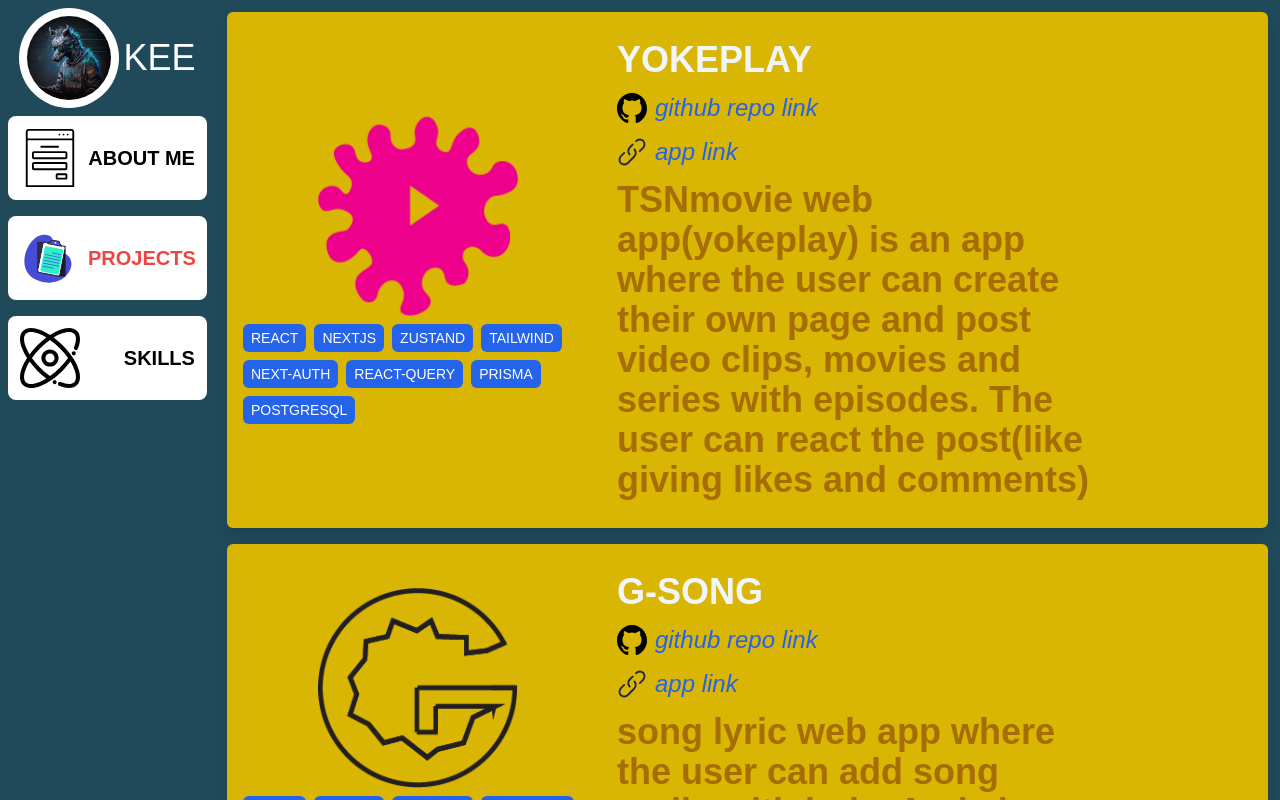
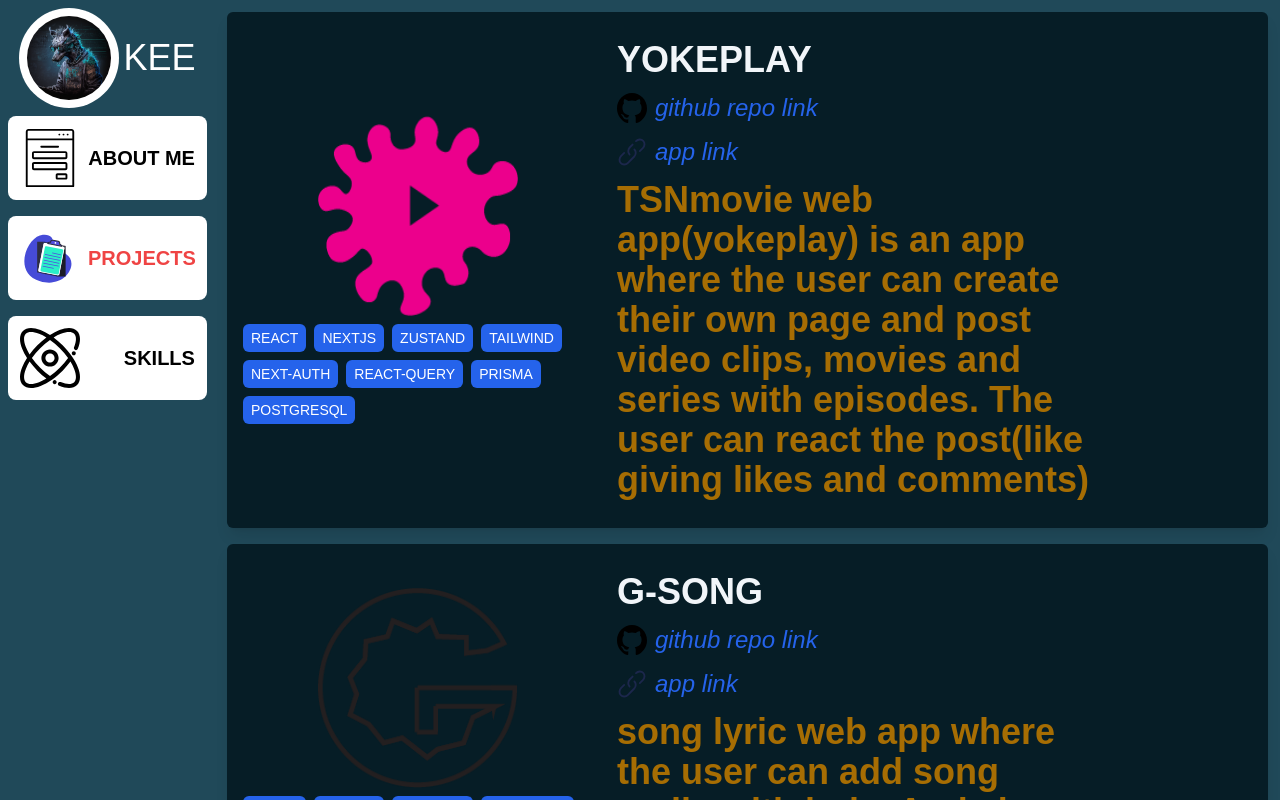
Before and after one commit to hyenaManager/keeportfolio, a Next.js app: page /me/projects in a window 1280 px wide. Built offline with nearby package versions, Linux system fonts and the light colour scheme; a web font is replaced by a local one.

Commit message:
modify: change bgcolor

```diff
--- a/components/project/projectHolder.tsx
+++ b/components/project/projectHolder.tsx
@@ -13,7 +13,7 @@ type ProjectHolder = {
 
 export default function ProjectHolder({ project }: { project: ProjectHolder }) {
   return (
-    <section className=" flex flex-col sm:flex-row justify-start bg-[#D9B504] items-center p-4 w-full gap-3 rounded-md shadow-lg">
+    <section className=" flex flex-col sm:flex-row justify-start bg-[#061D26] items-center p-4 w-full gap-3 rounded-md shadow-lg">
       <article className=" w-[350px] h-[40vh] flex flex-col gap-2 justify-center items-center rounded-md ">
         <Image
           src={project.image}
```
